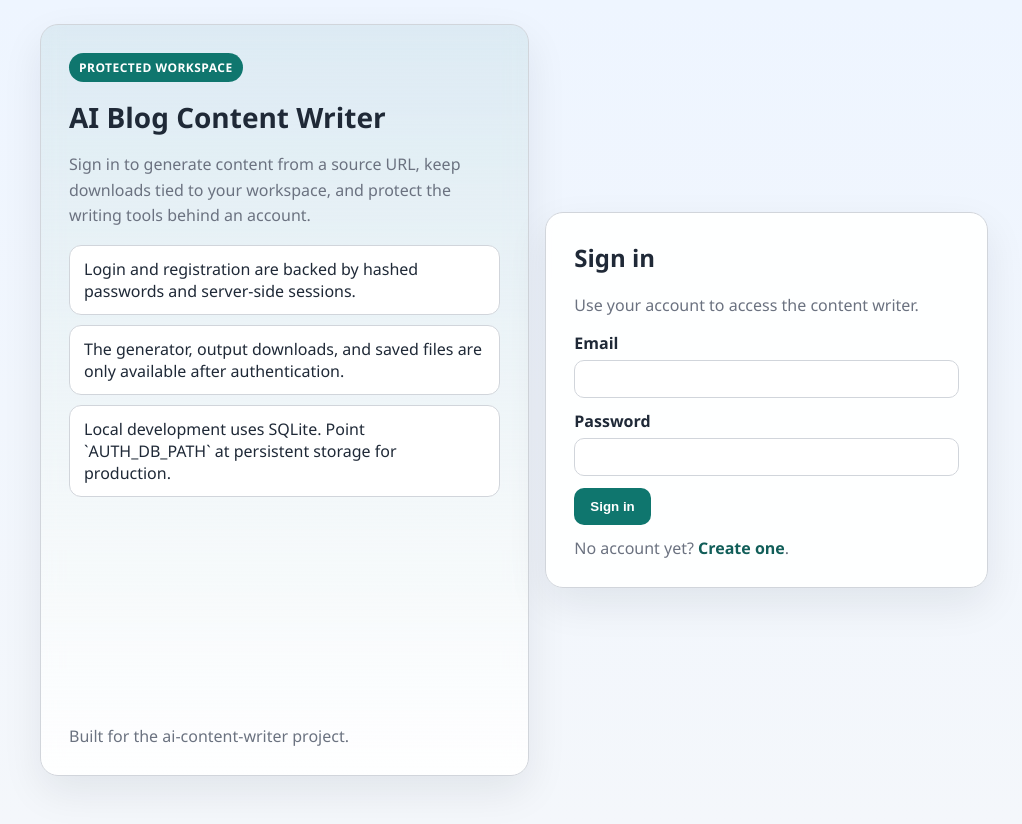
After one commit to Ravikant-1811/ai-blog-content-writer, a Flask app: page /login in a window 1280 px wide. The commit adds this page. Shown: the whole page, without its empty margins (126-1148 px from the left). Run offline with Flask 3, Linux system fonts and the light colour scheme.

Commit message:
Add session-based auth

```diff
--- /dev/null
+++ b/templates/auth.html
@@ -0,0 +1,71 @@
+{% extends "base.html" %}
+{% block title %}{{ page_title }} - AI Blog Content Writer{% endblock %}
+{% block content %}
+<div class="auth-shell">
+  <section class="auth-panel">
+    <div>
+      <span class="auth-badge">Protected workspace</span>
+      <h1 style="margin-top:16px;">AI Blog Content Writer</h1>
+      <p class="auth-copy">
+        Sign in to generate content from a source URL, keep downloads tied to your workspace, and protect the writing tools behind an account.
+      </p>
+      <div class="auth-points">
+        <div class="auth-point">Login and registration are backed by hashed passwords and server-side sessions.</div>
+        <div class="auth-point">The generator, output downloads, and saved files are only available after authentication.</div>
+        <div class="auth-point">Local development uses SQLite. Point `AUTH_DB_PATH` at persistent storage for production.</div>
+      </div>
+    </div>
+    <p class="sub">Built for the ai-content-writer project.</p>
+  </section>
+
+  <section class="auth-form">
+    <h2>{{ heading }}</h2>
+    <p class="sub" style="margin-bottom:16px;">{{ subheading }}</p>
+
+    {% if error_msg %}
+    <div class="alert error">{{ error_msg }}</div>
+    {% endif %}
+    {% for category, message in get_flashed_messages(with_categories=True) %}
+      <div class="alert {{ category }}">{{ message }}</div>
+    {% endfor %}
+
+    {% if mode == "login" %}
+    <form method="post" class="mb-12">
+      <input type="hidden" name="next" value="{{ next_target or '' }}">
+      <div class="mb-12">
+        <label for="email">Email</label>
+        <input type="text" id="email" name="email" value="{{ form.email }}" autocomplete="email" required>
+      </div>
+      <div class="mb-12">
+        <label for="password">Password</label>
+        <input type="password" id="password" name="password" autocomplete="current-password" required>
+      </div>
+      <button class="btn" type="submit">Sign in</button>
+    </form>
+    <p class="sub">No account yet? <a class="muted-link" href="{{ url_for('register') }}">Create one</a>.</p>
+    {% else %}
+    <form method="post" class="mb-12">
+      <input type="hidden" name="next" value="{{ next_target or '' }}">
+      <div class="mb-12">
+        <label for="name">Name</label>
+        <input type="text" id="name" name="name" value="{{ form.name }}" autocomplete="name" required>
+      </div>
+      <div class="mb-12">
+        <label for="email">Email</label>
+        <input type="text" id="email" name="email" value="{{ form.email }}" autocomplete="email" required>
+      </div>
+      <div class="mb-12">
+        <label for="password">Password</label>
+        <input type="password" id="password" name="password" autocomplete="new-password" required>
+      </div>
+      <div class="mb-12">
+        <label for="confirm_password">Confirm Password</label>
+        <input type="password" id="confirm_password" name="confirm_password" autocomplete="new-password" required>
+      </div>
+      <button class="btn" type="submit">Create account</button>
+    </form>
+    <p class="sub">Already have an account? <a class="muted-link" href="{{ url_for('login') }}">Sign in</a>.</p>
+    {% endif %}
+  </section>
+</div>
+{% endblock %}
--- /dev/null
+++ b/templates/base.html
@@ -0,0 +1,250 @@
+<!doctype html>
+<html lang="en">
+<head>
+  <meta charset="utf-8">
+  <meta name="viewport" content="width=device-width, initial-scale=1">
+  <title>{% block title %}AI Blog Content Writer{% endblock %}</title>
+  <style>
+    :root {
+      --bg: #f4f7fb;
+      --card: #ffffff;
+      --text: #1f2937;
+      --muted: #6b7280;
+      --accent: #0f766e;
+      --accent-dark: #115e59;
+      --danger: #b91c1c;
+      --ok: #065f46;
+      --border: #d1d5db;
+    }
+    * { box-sizing: border-box; }
+    body {
+      margin: 0;
+      font-family: "Segoe UI", Tahoma, sans-serif;
+      background: linear-gradient(180deg, #eef5ff 0%, var(--bg) 100%);
+      color: var(--text);
+    }
+    .container {
+      max-width: 980px;
+      margin: 24px auto;
+      padding: 0 16px 24px;
+    }
+    .card {
+      background: var(--card);
+      border: 1px solid var(--border);
+      border-radius: 14px;
+      padding: 16px;
+      box-shadow: 0 10px 28px rgba(10, 20, 40, 0.06);
+      margin-bottom: 16px;
+    }
+    h1 {
+      margin: 0 0 8px;
+      font-size: 28px;
+    }
+    h2 {
+      margin-top: 0;
+    }
+    .sub {
+      color: var(--muted);
+      margin: 0;
+    }
+    label {
+      display: block;
+      font-weight: 600;
+      margin-bottom: 6px;
+    }
+    input[type="text"],
+    input[type="password"],
+    input[type="number"],
+    textarea {
+      width: 100%;
+      border: 1px solid var(--border);
+      border-radius: 10px;
+      padding: 10px 12px;
+      font-size: 14px;
+      outline: none;
+      background: #fff;
+    }
+    input:focus, textarea:focus {
+      border-color: #0ea5e9;
+      box-shadow: 0 0 0 3px rgba(14, 165, 233, 0.15);
+    }
+    textarea {
+      min-height: 220px;
+      resize: vertical;
+      line-height: 1.5;
+    }
+    .grid {
+      display: grid;
+      grid-template-columns: 1fr 1fr;
+      gap: 12px;
+    }
+    .grid-3 {
+      display: grid;
+      grid-template-columns: 2fr 1fr 1fr;
+      gap: 12px;
+    }
+    .mb-12 { margin-bottom: 12px; }
+    .mb-16 { margin-bottom: 16px; }
+    .btn {
+      display: inline-block;
+      border: none;
+      border-radius: 10px;
+      background: var(--accent);
+      color: #fff;
+      padding: 11px 16px;
+      font-weight: 600;
+      cursor: pointer;
+      text-decoration: none;
+    }
+    .btn:hover {
+      background: var(--accent-dark);
+    }
+    .actions {
+      display: flex;
+      gap: 8px;
+      flex-wrap: wrap;
+      margin-top: 10px;
+    }
+    .btn-link {
+      text-decoration: none;
+      padding: 9px 12px;
+      border-radius: 8px;
+      border: 1px solid var(--border);
+      color: var(--text);
+      background: #fff;
+      font-weight: 600;
+    }
+    .btn-link:hover { background: #f9fafb; }
+    .alert {
+      border-radius: 10px;
+      padding: 10px 12px;
+      margin-bottom: 10px;
+      font-size: 14px;
+    }
+    .alert.error {
+      color: var(--danger);
+      background: #fef2f2;
+      border: 1px solid #fecaca;
+    }
+    .alert.info {
+      color: var(--ok);
+      background: #ecfdf5;
+      border: 1px solid #a7f3d0;
+    }
+    .alert.notice {
+      color: #1d4ed8;
+      background: #eff6ff;
+      border: 1px solid #bfdbfe;
+    }
+    .topbar {
+      display: flex;
+      justify-content: space-between;
+      align-items: center;
+      gap: 12px;
+      margin-bottom: 16px;
+      flex-wrap: wrap;
+    }
+    .topbar__user {
+      display: flex;
+      align-items: center;
+      gap: 10px;
+      flex-wrap: wrap;
+    }
+    .pill {
+      display: inline-flex;
+      align-items: center;
+      border-radius: 999px;
+      padding: 6px 10px;
+      background: #e6fffb;
+      color: #115e59;
+      font-size: 13px;
+      font-weight: 700;
+    }
+    .auth-shell {
+      display: grid;
+      grid-template-columns: 1.05fr 0.95fr;
+      min-height: calc(100vh - 48px);
+      gap: 16px;
+    }
+    .auth-panel,
+    .auth-form {
+      border-radius: 18px;
+      border: 1px solid var(--border);
+      background: rgba(255, 255, 255, 0.92);
+      backdrop-filter: blur(10px);
+      box-shadow: 0 16px 40px rgba(10, 20, 40, 0.08);
+      overflow: hidden;
+    }
+    .auth-panel {
+      padding: 28px;
+      display: flex;
+      flex-direction: column;
+      justify-content: space-between;
+      background: linear-gradient(180deg, rgba(15, 118, 110, 0.08), rgba(255, 255, 255, 0.92));
+    }
+    .auth-badge {
+      display: inline-flex;
+      align-items: center;
+      border-radius: 999px;
+      padding: 6px 10px;
+      background: #0f766e;
+      color: #fff;
+      font-size: 12px;
+      font-weight: 700;
+      letter-spacing: 0.04em;
+      text-transform: uppercase;
+    }
+    .auth-copy {
+      color: var(--muted);
+      line-height: 1.6;
+      max-width: 56ch;
+    }
+    .auth-points {
+      display: grid;
+      gap: 10px;
+      margin-top: 16px;
+    }
+    .auth-point {
+      border: 1px solid var(--border);
+      background: #fff;
+      padding: 12px 14px;
+      border-radius: 12px;
+      color: var(--text);
+    }
+    .auth-form {
+      padding: 28px;
+      align-self: center;
+    }
+    .muted-link {
+      color: var(--accent-dark);
+      text-decoration: none;
+      font-weight: 600;
+    }
+    .muted-link:hover {
+      text-decoration: underline;
+    }
+    pre {
+      white-space: pre-wrap;
+      word-wrap: break-word;
+      border: 1px solid var(--border);
+      border-radius: 10px;
+      padding: 12px;
+      background: #fafafa;
+      max-height: 520px;
+      overflow: auto;
+      margin: 0;
+      line-height: 1.45;
+      font-size: 14px;
+    }
+    @media (max-width: 860px) {
+      .grid, .grid-3, .auth-shell { grid-template-columns: 1fr; }
+      .auth-form { align-self: stretch; }
+    }
+  </style>
+</head>
+<body>
+  <div class="container">
+    {% block content %}{% endblock %}
+  </div>
+</body>
+</html>
```
Also changed, not shown: auth_store.py (added, +83 -0 lines), templates/index.html (+14 -154 lines), ui_app.py (+152 -1 lines), README.md, 1 other file.
